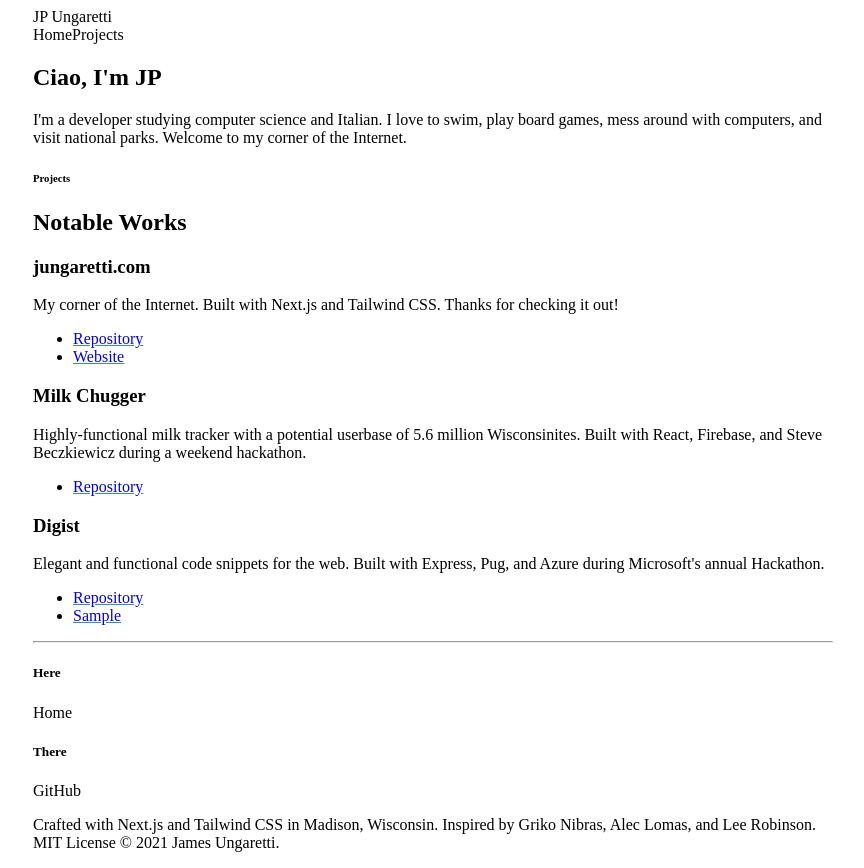
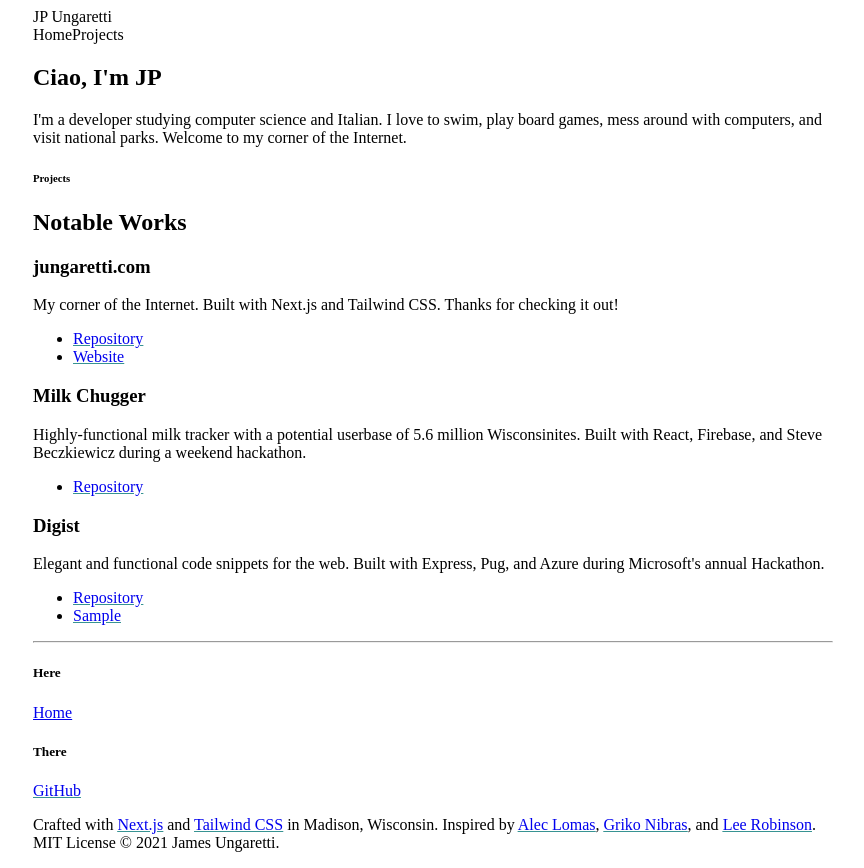
Before and after one commit to sbeczkiewicz/jungaretti.com, a Next.js app: page / in a window 1280 px wide. Shown: the whole page, without its empty margins (207-1071 px from the left). Built offline with nearby package versions, Linux system fonts and the light colour scheme.

Commit message:
Add links to Footer

```diff
--- a/src/sections/Footer.js
+++ b/src/sections/Footer.js
@@ -1,3 +1,5 @@
+import Link from "../components/Link";
+
 export default function Footer() {
   return (
     <footer>
@@ -6,17 +8,32 @@ export default function Footer() {
         <div className="my-6 flex flex-col space-y-3 md:flex-row md:space-y-0 md:space-x-6">
           <div>
             <h5 className="font-bold">Here</h5>
-            <span>Home</span>
+            <Link title="Home" href="/" />
           </div>
           <div>
             <h5 className="font-bold">There</h5>
-            <span>GitHub</span>
+            <Link
+              title="GitHub"
+              href="https://github.com/jungaretti/"
+              isExternal
+            />
           </div>
           <div>
             <p>
-              Crafted with Next.js and Tailwind CSS in Madison, Wisconsin.
-              Inspired by Griko Nibras, Alec Lomas, and Lee Robinson. MIT
-              License © 2021 James Ungaretti.
+              Crafted with{" "}
+              <Link title="Next.js" href="https://nextjs.org/" isExternal /> and{" "}
+              <Link
+                title="Tailwind CSS"
+                href="https://tailwindcss.com/"
+                isExternal
+              />{" "}
+              in Madison, Wisconsin. Inspired by{" "}
+              <Link title="Alec Lomas" href="https://lowmess.com/" isExternal />
+              ,{" "}
+              <Link title="Griko Nibras" href="https://griko.id/" isExternal />,
+              and{" "}
+              <Link title="Lee Robinson" href="https://leerob.io/" isExternal />
+              . MIT License © 2021 James Ungaretti.
             </p>
           </div>
         </div>
```
